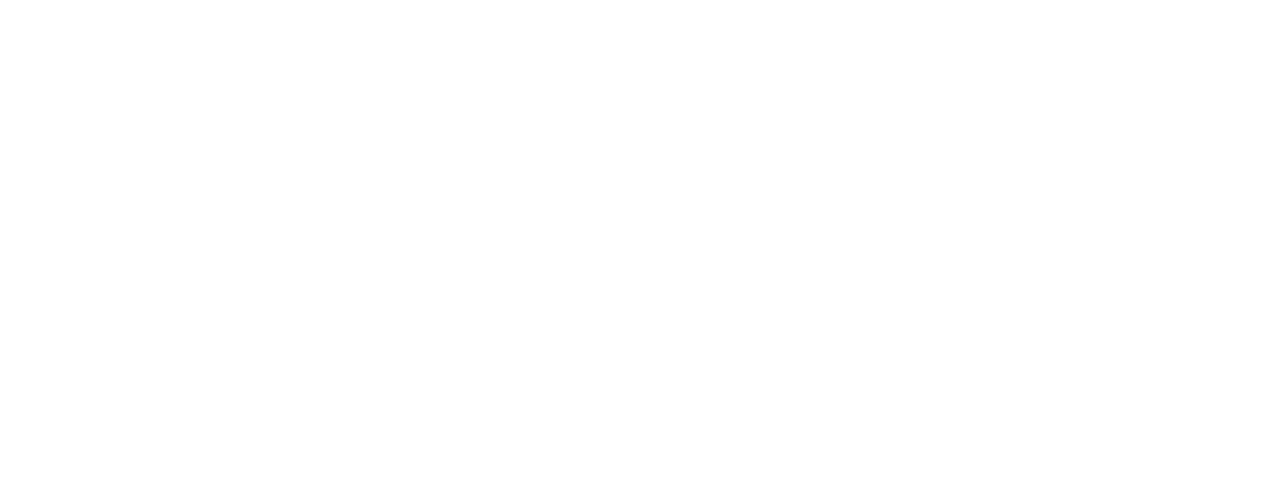
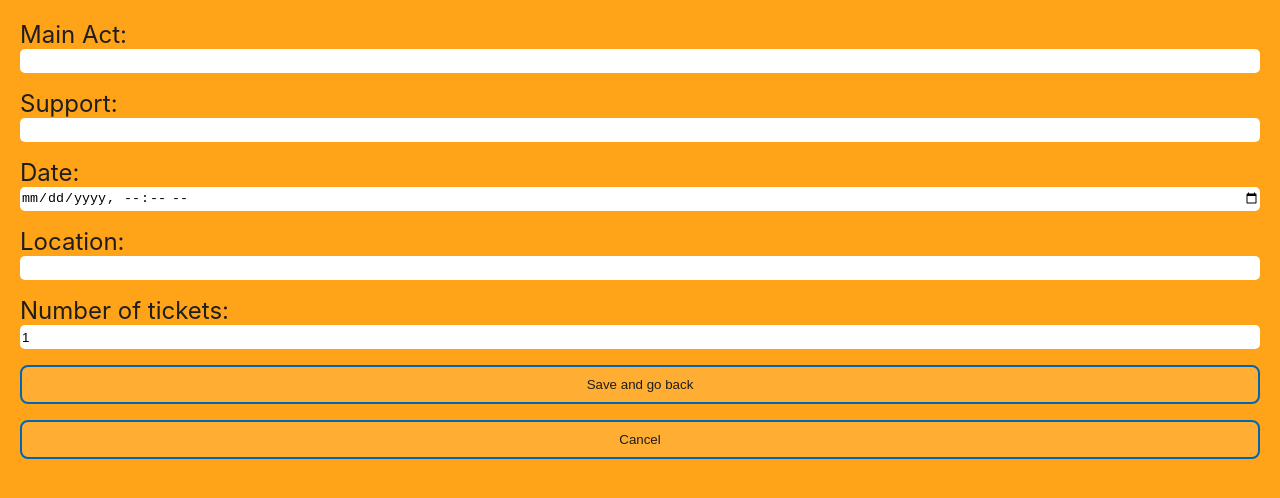
Before and after one commit to Alkawi/capstone-project, a React (Vite) app: page /addConcert in a window 1280 px wide. Shown: the top 498 px of the page. Built offline with nearby package versions, Linux system fonts and the light colour scheme.

Commit message:
Add Form component to AddConcerts page

```diff
--- a/src/app/Pages/AddConcerts.tsx
+++ b/src/app/Pages/AddConcerts.tsx
@@ -1,5 +1,29 @@
 import React from 'react'
+import Form from '../components/Form/Form'
+import type { Concert } from '../types'
+import { v4 as uuid } from 'uuid'
+import useLocalStorage from '../hooks/useLocalStorage'
+import { useNavigate } from 'react-router'
 
 export default function AddConcerts(): JSX.Element {
-  return <div></div>
+  const navigate = useNavigate()
+  const [concerts, setConcerts] = useLocalStorage<Concert[] | null>(
+    'concerts',
+    null
+  )
+  function handleSubmit(concert: Concert): void {
+    const newConcert = { ...concert, id: uuid() }
+    if (concerts) {
+      setConcerts([...concerts, newConcert])
+    } else {
+      setConcerts([newConcert])
+    }
+    navigate('/')
+  }
+
+  return (
+    <main>
+      <Form onSubmit={handleSubmit} />
+    </main>
+  )
 }
```
